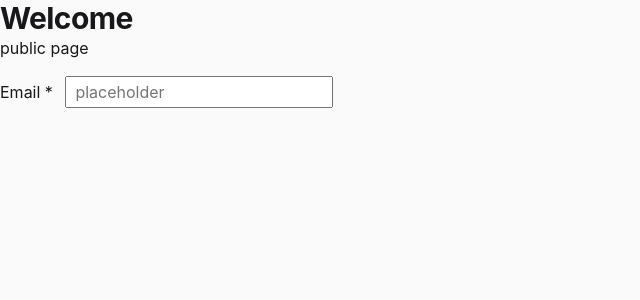
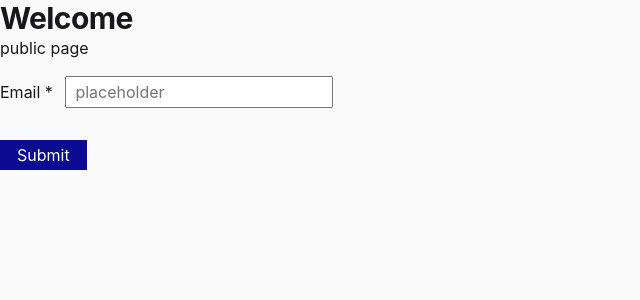
Before and after one commit to GmillsWebDev/snips, a SvelteKit app in the folder app/: page / in a window 1280 px wide. Shown: the top 300 px of the page, without its empty margins (0-640 px from the left). Built offline with nearby package versions, Linux system fonts and the light colour scheme; no server answers.

Commit message:
automated hover colours for buttons

```diff
--- a/app/src/app.css
+++ b/app/src/app.css
@@ -4,10 +4,10 @@
 :root {
   /* Brand */
   --color-primary: #0b0b92;
-  --color-primary-hover: #3434af;
+  --color-primary-hover: color-mix(in srgb, var(--color-primary) 75%, white);
   --color-on-primary: #ffffff;
   --color-secondary: #26b6bb;
-  --color-secondary-hover: #34b6bb;
+  --color-secondary-hover: color-mix(in srgb, var(--color-secondary) 75%, black);;
   --color-on-secondary: #000000;
 
   --color-accent: #26b6bb;
--- a/app/src/routes/(public)/+page.svelte
+++ b/app/src/routes/(public)/+page.svelte
@@ -1,7 +1,11 @@
 <script>
     import Input from "$lib/components/ui/Input.svelte";
+    import Button from "$lib/components/ui/Button.svelte";
 </script>
 
 <h1>Welcome</h1>
 <p>public page</p>
 <Input label="Email" name="email" type="email" placeholder="placeholder" required />
+<Button variant="primary" size="md">
+    Submit
+</Button>
```
